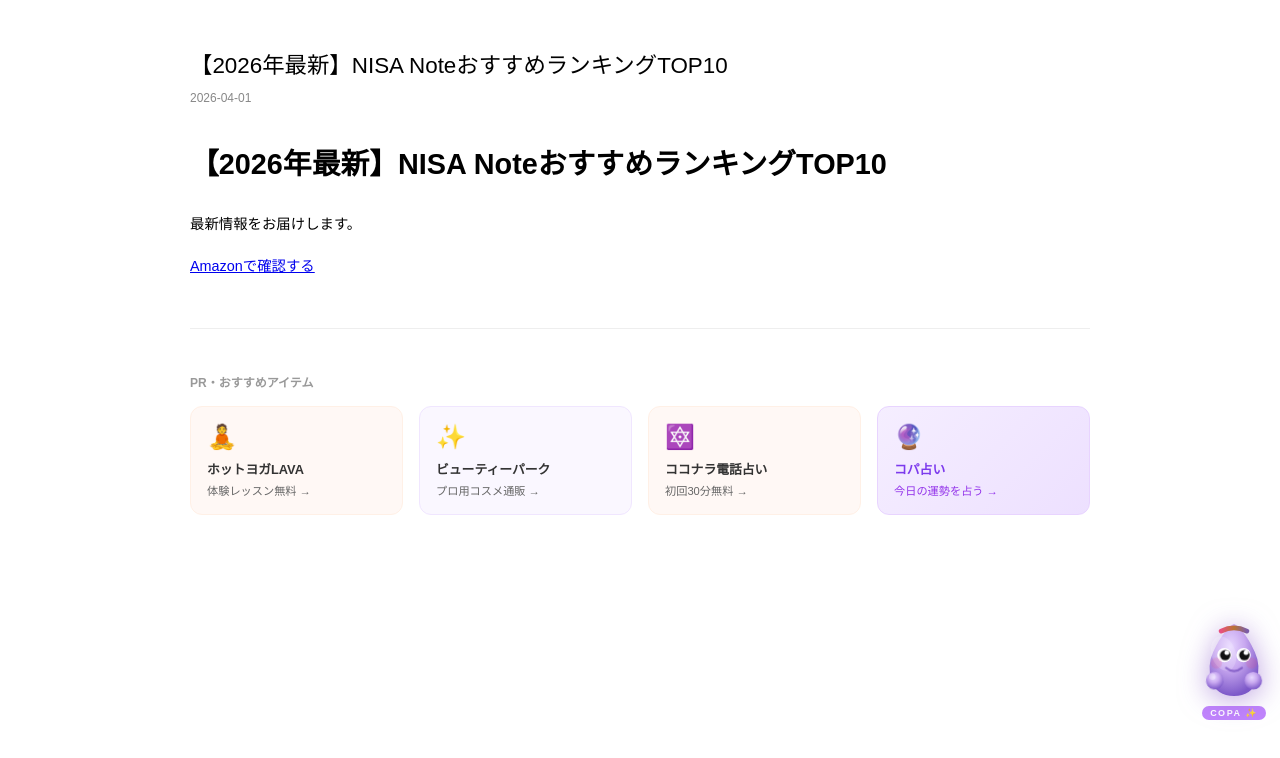
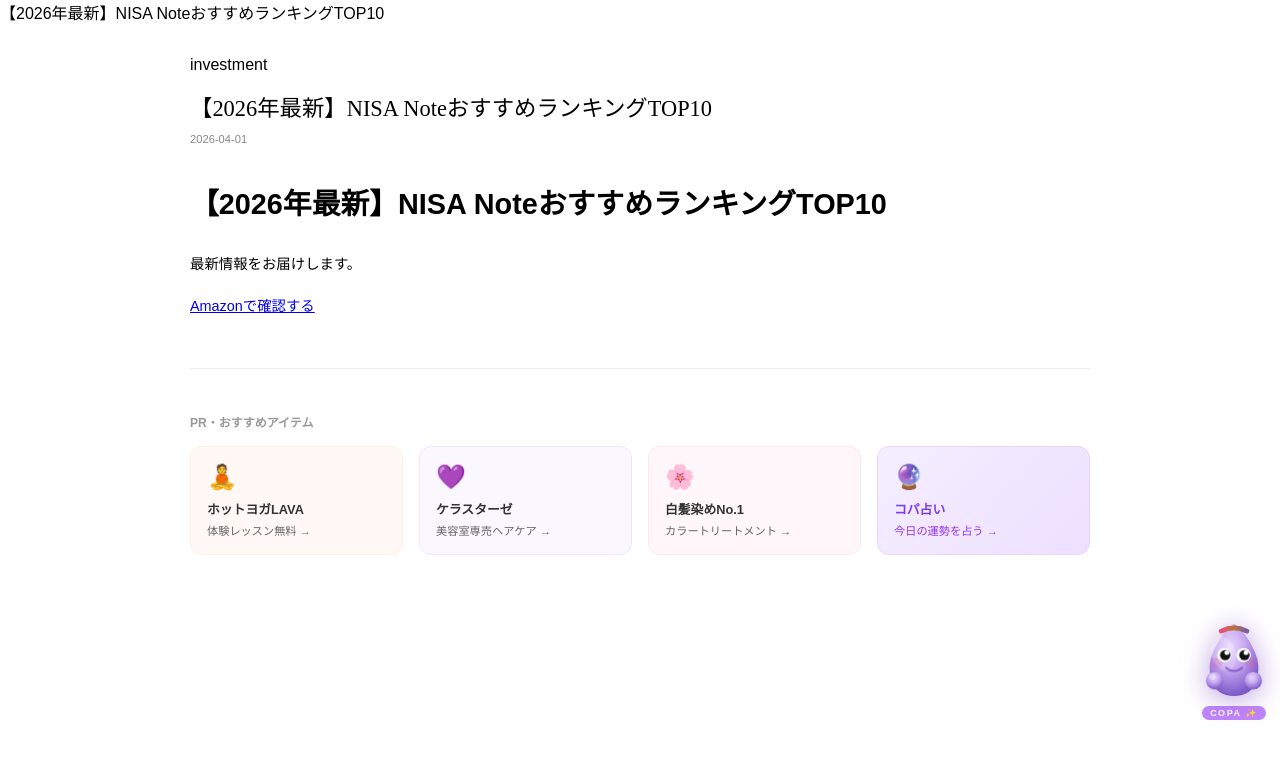
Before and after one commit to okuwabara07-gif/nisa-note-jp, a Next.js app: page /blog/investment-guide in a window 1280 px wide. Shown: the top 758 px of the page. Built offline with nearby package versions, Linux system fonts and the light colour scheme.

Commit message:
feat: sync unified template with affiliate banners

```diff
--- a/app/blog/[slug]/page.tsx
+++ b/app/blog/[slug]/page.tsx
@@ -1,26 +1,37 @@
+import { getPostBySlug } from '@/lib/posts'
 import { MDXRemote } from 'next-mdx-remote/rsc'
-import { getPostBySlug, getAllPosts } from '@/lib/posts'
 import { notFound } from 'next/navigation'
-export async function generateStaticParams() { return getAllPosts().map(p=>({slug:p.slug})) }
+
+export const dynamic = 'force-dynamic'
+
 type Props = { params: Promise<{ slug: string }> }
+
 export default async function PostPage({ params }: Props) {
   const { slug } = await params
   const post = getPostBySlug(slug)
   if (!post) notFound()
   return (
-    <main style={{maxWidth:'900px',margin:'0 auto',padding:'2rem 1.5rem'}}>
-      <h1 style={{fontSize:'1.4rem',fontWeight:400,marginBottom:'0.5rem'}}>{post.title}</h1>
-      <p style={{fontSize:'0.75rem',color:'#888',marginBottom:'2rem'}}>{post.date}</p>
-      <div style={{fontSize:'0.9rem',lineHeight:1.9}}><MDXRemote source={post.content} /></div>
+    <main>
+      <header className="site-header">
+        <div className="site-title">{post.title}</div>
+      </header>
+      <main style={{maxWidth:'900px',margin:'0 auto',padding:'2rem 1.5rem 4rem'}}>
+        <div className="section-label">{post.genre}</div>
+        <h1 style={{fontFamily:'serif',fontWeight:300,fontSize:'1.4rem',margin:'1rem 0 0.5rem'}}>{post.title}</h1>
+        <p style={{fontSize:'0.7rem',color:'#888',marginBottom:'2rem'}}>{post.date}</p>
+        <div style={{fontSize:'0.9rem',lineHeight:1.9}}>
+          <MDXRemote source={post.content} />
+        </div>
         <div style={{marginTop:'3rem',borderTop:'1px solid #eee',paddingTop:'2rem'}}>
           <p style={{fontSize:'0.75rem',color:'#999',marginBottom:'1rem',fontWeight:600}}>PR・おすすめアイテム</p>
           <div style={{display:'grid',gridTemplateColumns:'repeat(auto-fit,minmax(150px,1fr))',gap:'1rem'}}>
             <a href="https://shakelink.net/link.php?i=phwux2kr6pyj&m=mhwuxumw5ned" target="_blank" rel="noopener noreferrer sponsored" style={{display:'block',padding:'1rem',border:'1px solid #fff0e6',borderRadius:'12px',textDecoration:'none',background:'#fff8f5'}}><div style={{fontSize:'1.5rem',marginBottom:'0.5rem'}}>🧘</div><div style={{fontSize:'0.8rem',fontWeight:700,color:'#333',marginBottom:'0.25rem'}}>ホットヨガLAVA</div><div style={{fontSize:'0.7rem',color:'#666'}}>体験レッスン無料 →</div></a>
-            <a href="https://www.forcise.jp/" target="_blank" rel="noopener noreferrer sponsored" style={{display:'block',padding:'1rem',border:'1px solid #f0e6ff',borderRadius:'12px',textDecoration:'none',background:'#faf7ff'}}><div style={{fontSize:'1.5rem',marginBottom:'0.5rem'}}>✨</div><div style={{fontSize:'0.8rem',fontWeight:700,color:'#333',marginBottom:'0.25rem'}}>ビューティーパーク</div><div style={{fontSize:'0.7rem',color:'#666'}}>プロ用コスメ通販 →</div></a>
-            <a href="https://coconala.com/categories/3?service_class=1&from_ad=affiliate&utm_source=a8&utm_medium=affiliate&utm_campaign=buyer_s00000012624002&waad=w4E3PjxQ" target="_blank" rel="noopener noreferrer sponsored" style={{display:'block',padding:'1rem',border:'1px solid #fff0e6',borderRadius:'12px',textDecoration:'none',background:'#fff8f5'}}><div style={{fontSize:'1.5rem',marginBottom:'0.5rem'}}>🔯</div><div style={{fontSize:'0.8rem',fontWeight:700,color:'#333',marginBottom:'0.25rem'}}>ココナラ電話占い</div><div style={{fontSize:'0.7rem',color:'#666'}}>初回30分無料 →</div></a>
+            <a href="https://www.forcise.jp/ic/kerastase" target="_blank" rel="noopener noreferrer sponsored" style={{display:'block',padding:'1rem',border:'1px solid #f0e6ff',borderRadius:'12px',textDecoration:'none',background:'#faf7ff'}}><div style={{fontSize:'1.5rem',marginBottom:'0.5rem'}}>💜</div><div style={{fontSize:'0.8rem',fontWeight:700,color:'#333',marginBottom:'0.25rem'}}>ケラスターゼ</div><div style={{fontSize:'0.7rem',color:'#666'}}>美容室専売ヘアケア →</div></a>
+            <a href="https://kiwabi-japan.myshopify.com/pages/rv002-r-a8" target="_blank" rel="noopener noreferrer sponsored" style={{display:'block',padding:'1rem',border:'1px solid #ffe6f0',borderRadius:'12px',textDecoration:'none',background:'#fff7fa'}}><div style={{fontSize:'1.5rem',marginBottom:'0.5rem'}}>🌸</div><div style={{fontSize:'0.8rem',fontWeight:700,color:'#333',marginBottom:'0.25rem'}}>白髪染めNo.1</div><div style={{fontSize:'0.7rem',color:'#666'}}>カラートリートメント →</div></a>
             <a href="https://colorpass-web.vercel.app/fortune" target="_blank" rel="noopener noreferrer" style={{display:'block',padding:'1rem',border:'1px solid #e8d4ff',borderRadius:'12px',textDecoration:'none',background:'linear-gradient(135deg,#f5eeff,#ede0ff)'}}><div style={{fontSize:'1.5rem',marginBottom:'0.5rem'}}>🔮</div><div style={{fontSize:'0.8rem',fontWeight:700,color:'#7c3aed',marginBottom:'0.25rem'}}>コパ占い</div><div style={{fontSize:'0.7rem',color:'#9333ea'}}>今日の運勢を占う →</div></a>
           </div>
         </div>
+      </main>
     </main>
   )
 }
```
